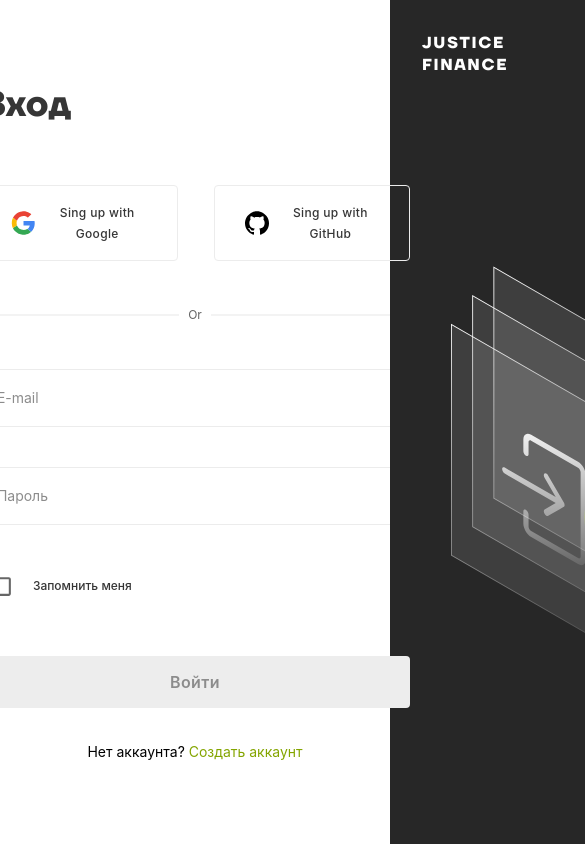
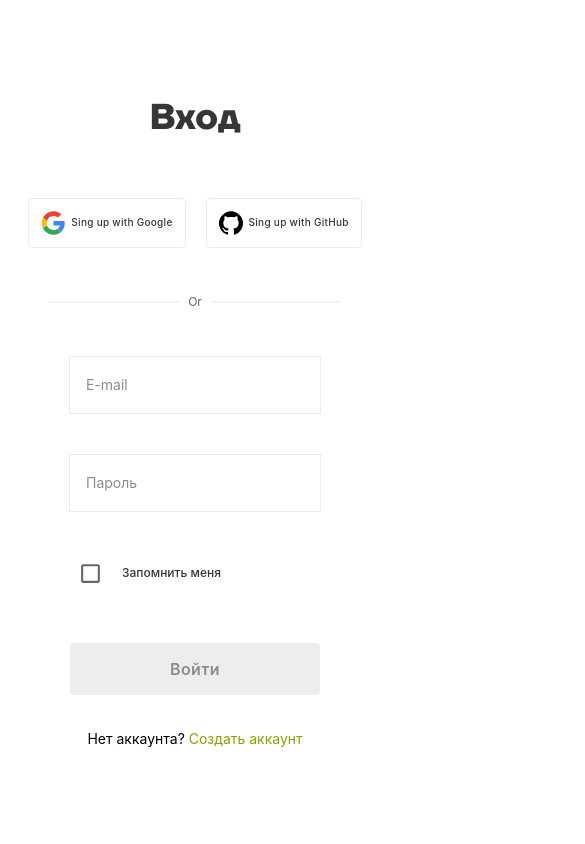
Before and after one commit to TEGGIT/Justice_Finance_TypeScript, a React (Create React App) app in the folder justice/: page /login-page in a window 390 px wide. Shown: the top 844 px of the page, 585 px wide, since content can reach past the window. Built offline with nearby package versions, Linux system fonts and the light colour scheme; a web font is replaced by a local one.

Commit message:
Fix adaptive LoginPage

```diff
--- a/justice/src/components/ExchangeRatesPage/ExchangeRatesPage.module.scss
+++ b/justice/src/components/ExchangeRatesPage/ExchangeRatesPage.module.scss
@@ -111,6 +111,7 @@
     align-items: center;
     justify-content: center;
     gap: 10px;
+    flex-wrap: wrap;
 
     &__rate {
       padding: 16px;
--- a/justice/src/components/LoginPage/LoginPage.module.scss
+++ b/justice/src/components/LoginPage/LoginPage.module.scss
@@ -18,6 +18,9 @@
       &__form {
         display: flex;
         flex-direction: column;
+        @media (max-width: 440px) {
+          align-items: center;
+        }
 
 
         &_text {
@@ -64,6 +67,9 @@
     flex-direction: column;
     background: #272727;
     width: 100vw;
+    @media(max-width: 940px){
+      display: none;
+    }
 
     &_wrapper {
       display: flex;
@@ -83,7 +89,9 @@
 
 
 .line {
-
+  @media(max-width: 440px){
+    width: 130px;
+  }
   width: 194px;
   height: 0;
   border: 1px solid #F3F3F3;
@@ -189,3 +197,21 @@
   text-decoration: none;
 
 }
+
+.desktop_button{
+  display: flex;
+  gap: 36px;
+
+  @media(max-width: 440px){
+    display: none;
+
+  }
+}
+
+.mobile_button{
+  display: none;
+  @media(max-width: 440px){
+    display: flex;
+    gap: 20px;
+  }
+}
--- a/justice/src/components/LoginPage/LoginPage.tsx
+++ b/justice/src/components/LoginPage/LoginPage.tsx
@@ -70,12 +70,12 @@ const LoginPage = () => {
 
     return (
         <main className={classes.main}>
-            {/*//todo:допилить мобильную адаптацию*/}
             <div className={classes.main__login}>
                 <div className={classes.main__login_wrapper}>
                     <form className={classes.main__login_wrapper__form}>
                         <p className={classes.main__login_wrapper__form_text}>Вход</p>
                         <div className={classes.main__login_wrapper__form__buttons}>
+                            <div className={classes.desktop_button}>
                             <ButtonMui fontSize='12px'
                                        img={google}
                                        text='Sing up with Google'
@@ -99,9 +99,32 @@ const LoginPage = () => {
 
 
                             />
-                        </div>
-                        <div>
+                            </div>
+                            <div className={classes.mobile_button}>
+                                <ButtonMui fontSize='10px'
+                                           img={google}
+                                           text='Sing up with Google'
+                                           gap="6px"
+                                           color='#363636'
+                                           border='1px solid #ECECEC'
+                                           padding="12px 12px 12px 12px"
+                                           fontWeight='500'
 
+
+                                />
+
+                                <ButtonMui fontSize='10px'
+                                           img={github}
+                                           text='Sing up with GitHub'
+                                           gap="6px"
+                                           color='#363636'
+                                           border='1px solid #ECECEC'
+                                           padding="12px 12px 12px 12px"
+                                           fontWeight='500'
+
+
+                                />
+                            </div>
                         </div>
                         <div className={classes.line_wrapper}>
                             <div className={classes.line}/>
@@ -143,10 +166,10 @@ const LoginPage = () => {
                                 <p>Запомнить меня</p>
                             </div>
                         </div>
-
+                        <div className={classes.desktop_button}>
                         <ButtonMui text='Войти'
                                    fontSize="1rem"
-                                   padding="12px 190px"
+                                   padding="12px 195px"
                                    background='#363636'
                                    color='#FFFFFF'
                                    hoverBackground="#363636"
@@ -154,6 +177,19 @@ const LoginPage = () => {
                                    onClick={checkUser}
                                    disabled={isDisabledBtn}
                         />
+                        </div>
+                        <div className={classes.mobile_button}>
+                            <ButtonMui text='Войти'
+                                       fontSize="1rem"
+                                       padding="12px 100px"
+                                       background='#363636'
+                                       color='#FFFFFF'
+                                       hoverBackground="#363636"
+                                       fontWeight='600'
+                                       onClick={checkUser}
+                                       disabled={isDisabledBtn}
+                            />
+                        </div>
                         <div className={classes.newperson}>
                             <p>Нет аккаунта? <NavLink to='/register-page' className={classes.signup}>Создать
                                 аккаунт</NavLink></p>
--- a/justice/src/components/MainPage/MainPage.module.scss
+++ b/justice/src/components/MainPage/MainPage.module.scss
@@ -136,11 +136,14 @@
   width: 41.25rem;
   color: #363636;
   @media (max-width: 700px) {
-    width: 26.25rem;
+    width: 100%;
+    font-size: 3.4rem;
   }
   @media (max-width: 450px) {
     display: flex;
     justify-content: center;
+    font-size: 3rem;
+
   }
 
 }
```
